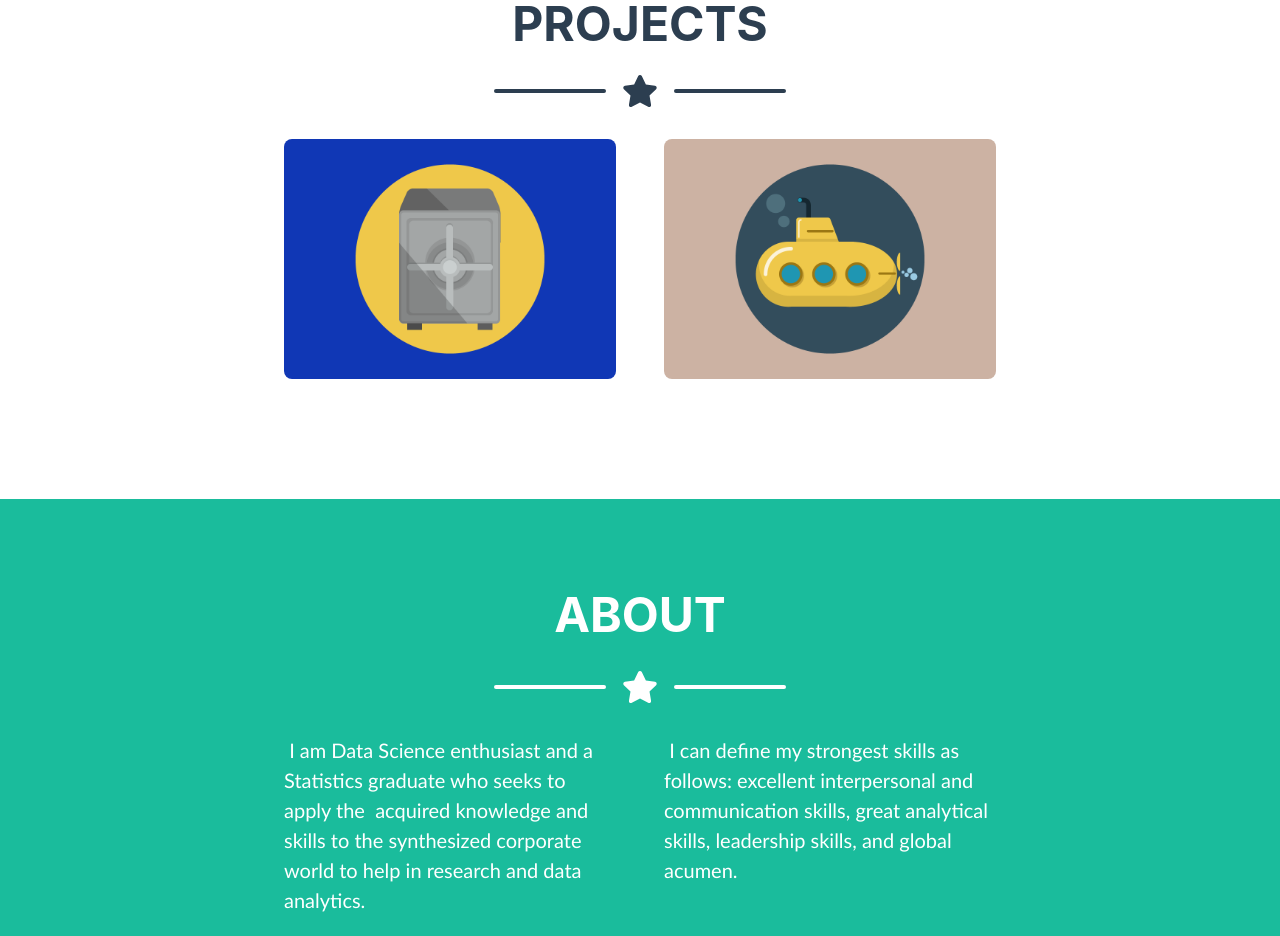
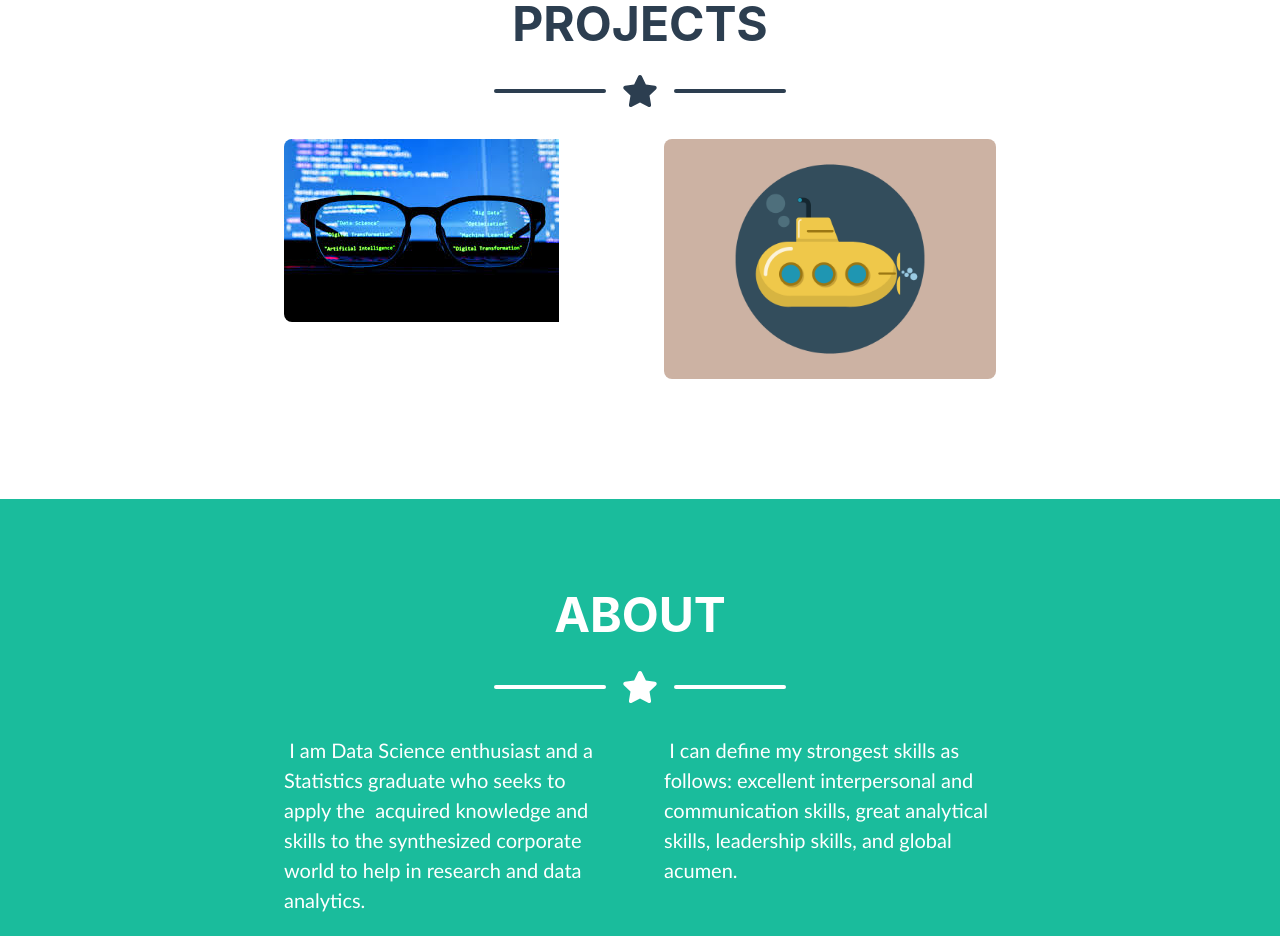
Before and after one commit to Bessy-Mukaria/Bessy-Mukaria.github.io, a plain HTML site: page index.html in a window 1280 px wide. Shown: the part 860-1796 px from the top of the page. Drawn offline with nearby package versions, Linux system fonts and the light colour scheme; a web font is replaced by a local one.

Commit message:
Update index.html

```diff
--- a/index.html
+++ b/index.html
@@ -64,7 +64,7 @@
                         <div class="portfolio-item mx-auto" data-toggle="modal" data-target="#portfolioModal4">
                             <div class="portfolio-item-caption d-flex align-items-center justify-content-center h-100 w-100">
                                 <div class="portfolio-item-caption-content text-center text-white"><i class="fas fa-plus fa-3x"></i></div>
-                            </div><img class="img-fluid" src="assets/img/portfolio/safe.png" alt="Locked Safe"/>
+                            </div><img class="img-fluid" src="assets/img/portfolio/Image_1.jpg" alt="Locked Safe"/>
                         </div>
                     </div>
                     <div class="col-md-6 col-lg-4 mb-5">
```
